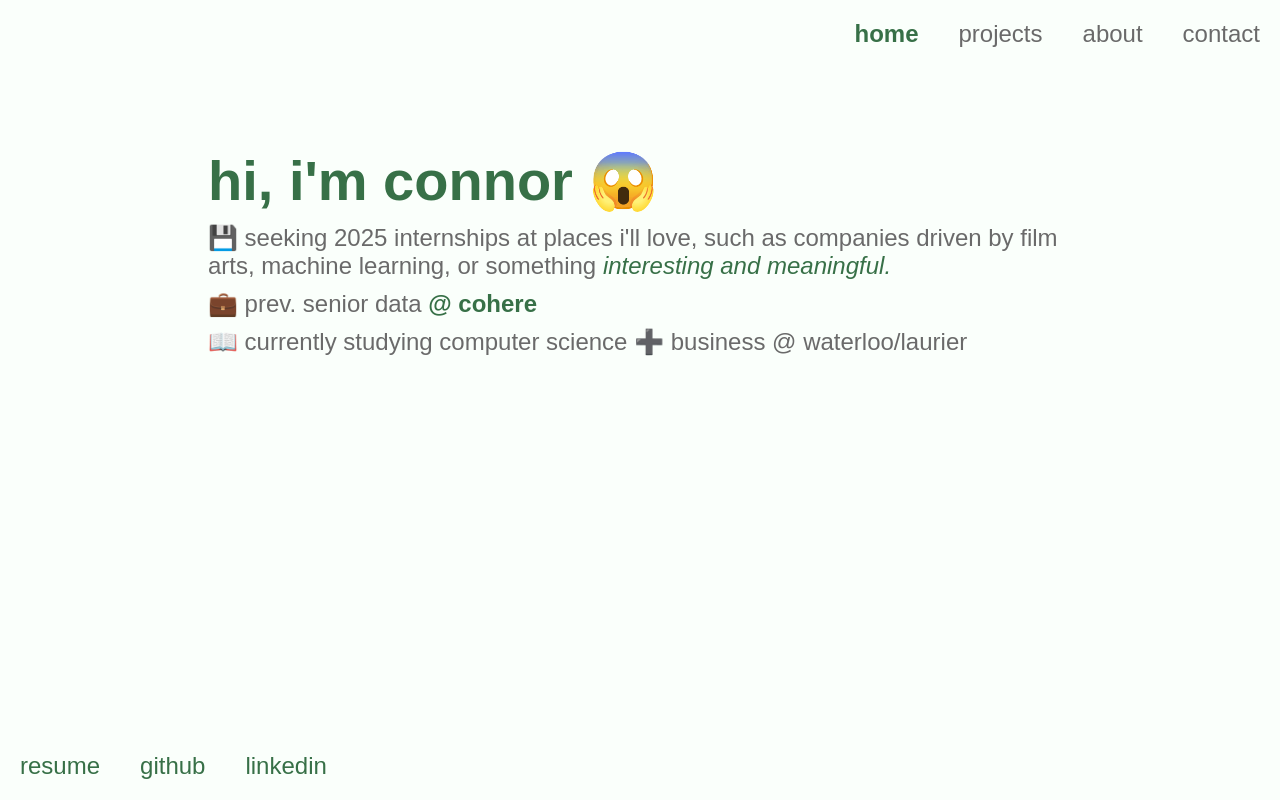
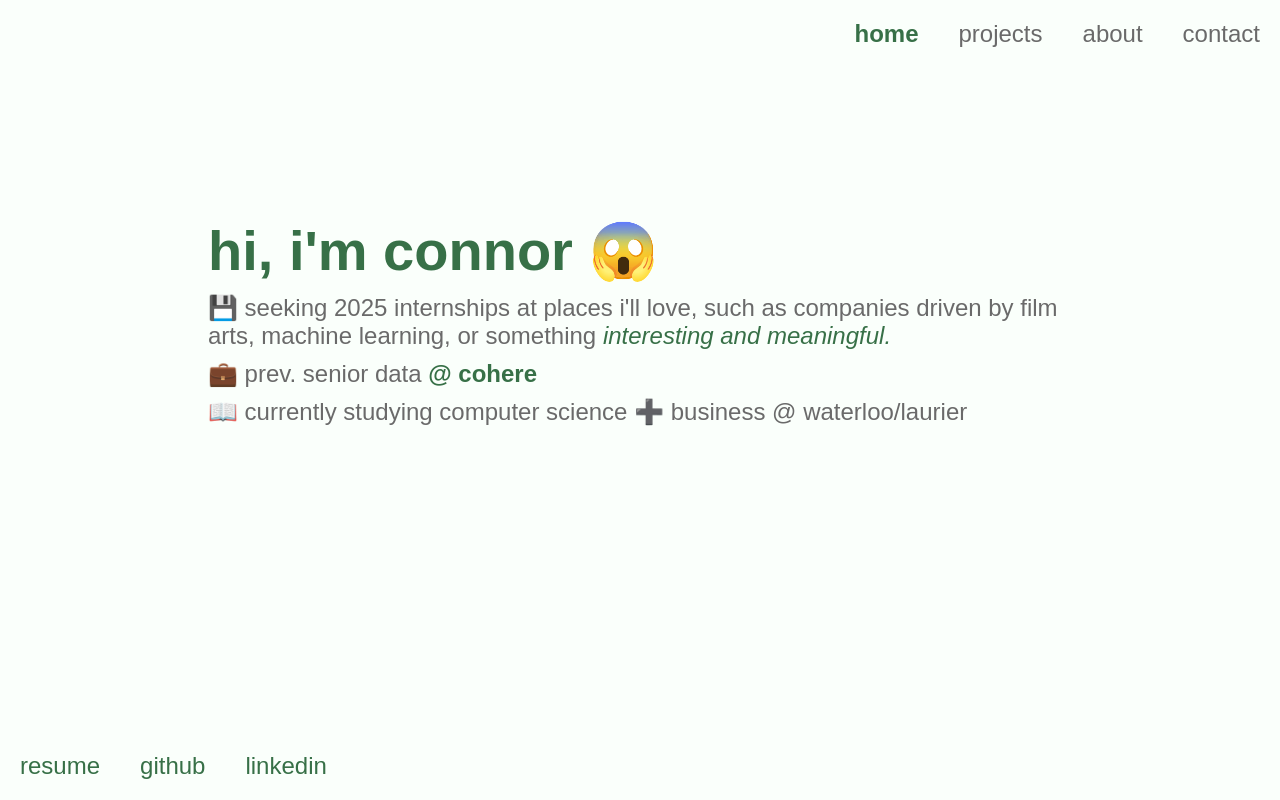
Before and after one commit to connortbot/connortbot.github.io, a React (Create React App) app: page / in a window 1280 px wide. Built offline with nearby package versions, Linux system fonts and the light colour scheme.

Commit message:
Update Home.js

```diff
--- a/src/components/Home.js
+++ b/src/components/Home.js
@@ -3,7 +3,7 @@ import styled from 'styled-components';
 
 const HomeContainer = styled.div`
   width: 80%;
-  padding: 80px 80px;
+  padding: 150px 80px;
   max-width: 1200px;
   margin: 0 auto;
 `;
```
